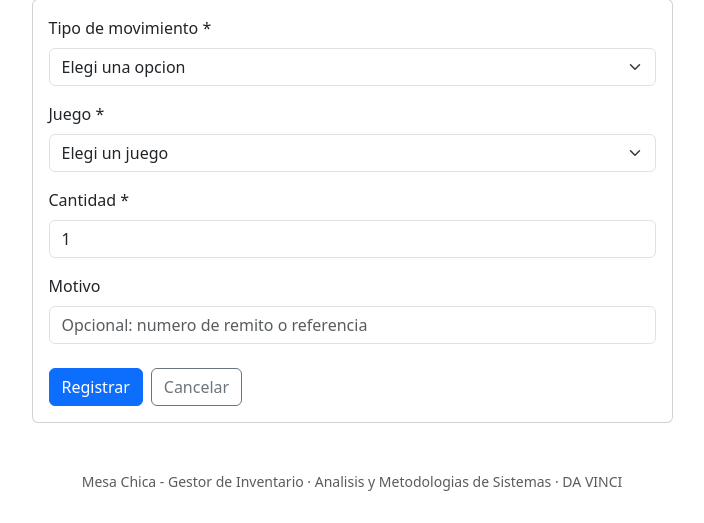
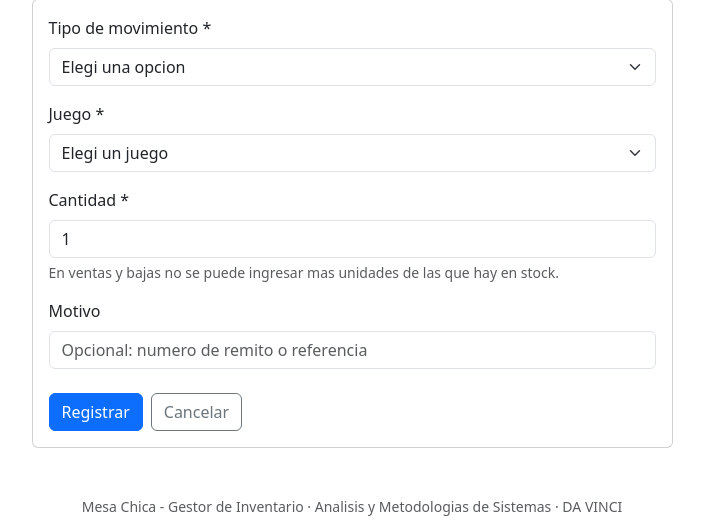
Before and after one commit to lucaspenag/gestor-inventario-juegos, a Flask app: page /movimientos/nuevo in a window 1280 px wide. Shown: the part 164-687 px from the top of the page, without its empty margins (288-992 px from the left). Run offline with Flask 3, Linux system fonts and the light colour scheme; a user stored in the database is signed in.

Commit message:
feat(movimientos): registro de ventas con control de stock disponible

```diff
--- a/routes/movimientos.py
+++ b/routes/movimientos.py
@@ -17,6 +17,7 @@ movimientos_bp = Blueprint("movimientos", __name__, url_prefix="/movimientos")
 
 ETIQUETAS = {
     "ingreso": "Ingreso de mercaderia",
+    "venta": "Venta",
 }
 
 
@@ -29,7 +30,6 @@ def nuevo():
         current_app.logger.error("Error al cargar los juegos: %s", e)
         flash("No se pudo cargar el listado de juegos.", "danger")
         juegos = []
-
 
     preseleccionado = request.args.get("juego_id", "")
 
@@ -60,6 +60,12 @@ def nuevo():
         if juego_id > 0 and juego is None:
             errores.append("El juego seleccionado no existe.")
 
+        if juego is not None and tipo in ("venta", "baja") and cantidad > juego.stock:
+            errores.append(
+                f"No hay stock suficiente de {juego.nombre}. "
+                f"Disponible: {juego.stock} unidades."
+            )
+
         if errores:
             for error in errores:
                 flash(error, "warning")
@@ -72,7 +78,10 @@ def nuevo():
             )
 
         try:
-            juego.stock += cantidad
+            if tipo == "ingreso":
+                juego.stock += cantidad
+            else:
+                juego.stock -= cantidad
 
             movimiento = Movimiento(
                 tipo=tipo,
--- a/templates/movimientos/formulario.html
+++ b/templates/movimientos/formulario.html
@@ -41,6 +41,9 @@
                 <label for="cantidad" class="form-label">Cantidad *</label>
                 <input type="number" class="form-control" id="cantidad" name="cantidad" min="1"
                        value="{{ valores.get('cantidad') if valores else 1 }}" required>
+                <div class="form-text">
+                    En ventas y bajas no se puede ingresar mas unidades de las que hay en stock.
+                </div>
             </div>
 
             <div class="mb-3">
```
